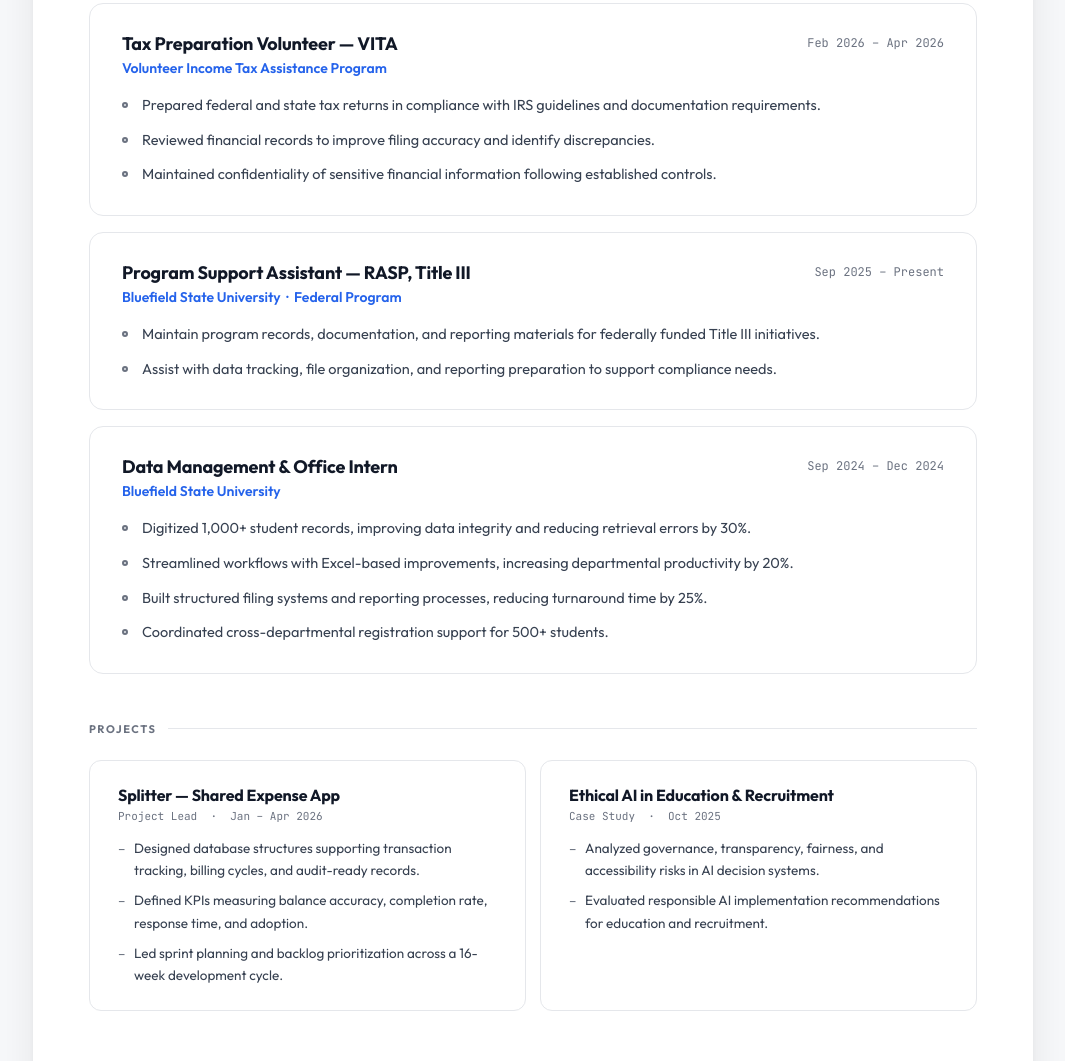
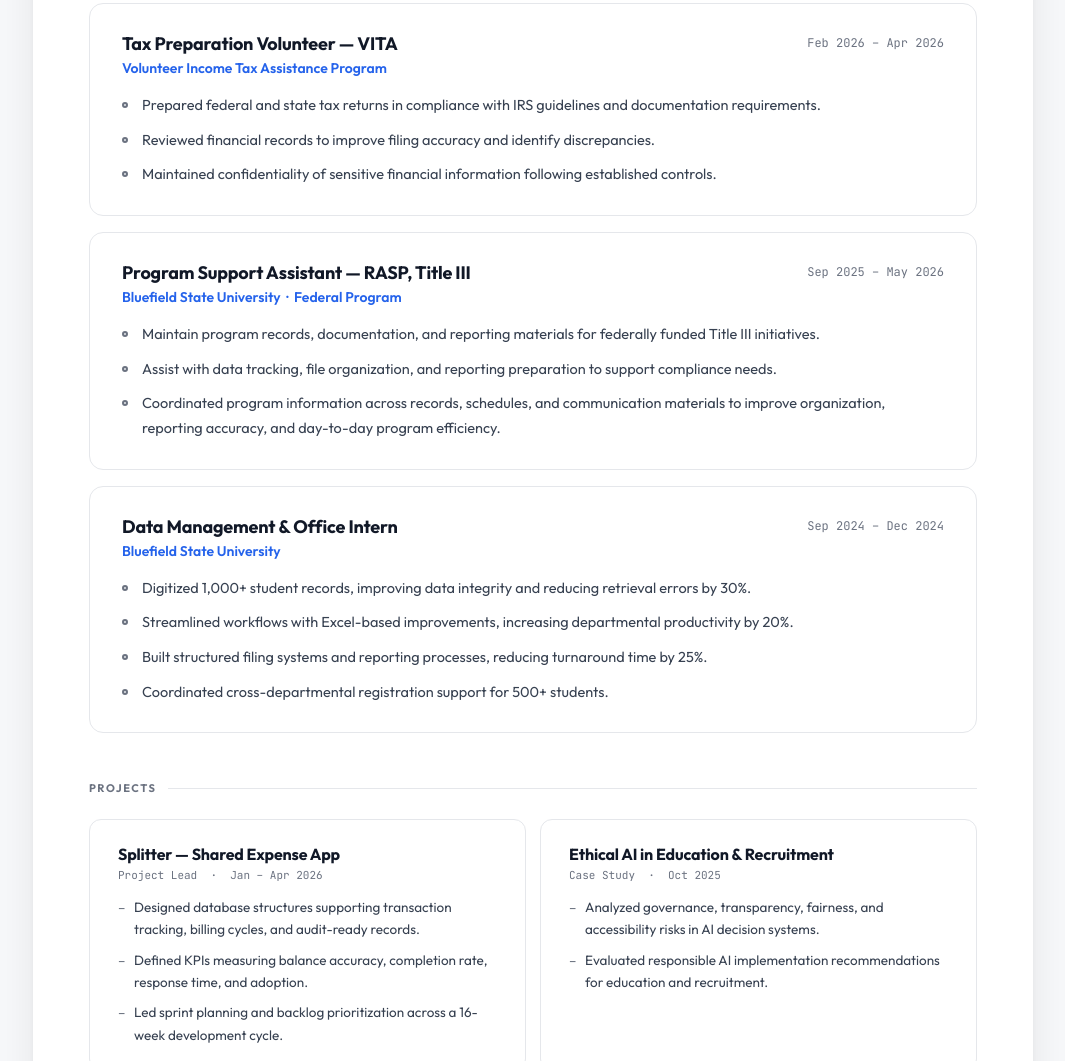
Before and after one commit to Shyiana/my-portfolio, a plain HTML site: page index.html in a window 1280 px wide. Shown: the part 2576-3637 px from the top of the page, without its empty margins (107-1172 px from the left). Drawn offline with Linux system fonts and the light colour scheme.

Commit message:
Update employment end date and add new responsibility

```diff
--- a/index.html
+++ b/index.html
@@ -324,12 +324,13 @@
       <div class="exp-card">
         <div class="exp-top">
           <span class="exp-role">Program Support Assistant &mdash; RASP, Title III</span>
-          <span class="exp-date">Sep 2025 – Present</span>
+          <span class="exp-date">Sep 2025 – May 2026 </span>
         </div>
         <p class="exp-org">Bluefield State University &nbsp;·&nbsp; Federal Program</p>
         <ul class="exp-bullets">
           <li>Maintain program records, documentation, and reporting materials for federally funded Title III initiatives.</li>
           <li>Assist with data tracking, file organization, and reporting preparation to support compliance needs.</li>
+          <li>Coordinated program information across records, schedules, and communication materials to improve organization, reporting accuracy, and day-to-day program efficiency.</li>
         </ul>
       </div>
       <div class="exp-card">
```
